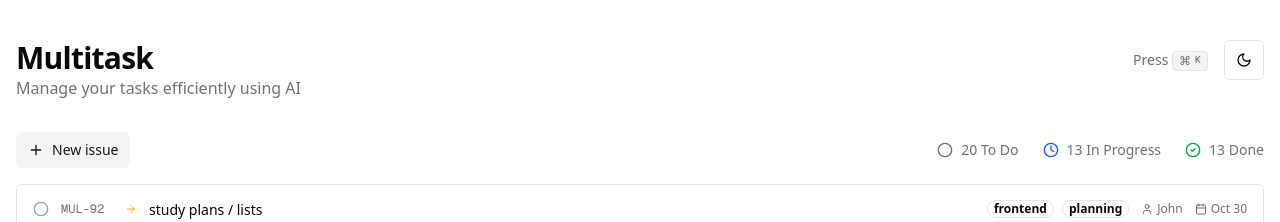
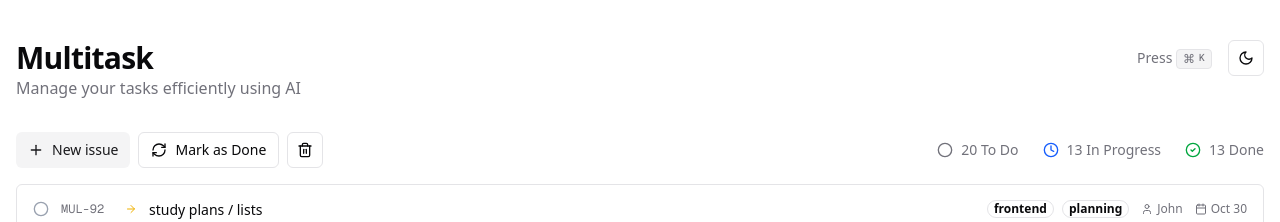
Before and after one commit to yangshun/polytask, a Next.js app: page / in a window 1280 px wide. Both pictures are taken after a click on the element 640 px from the left and 253 px from the top of the page. Shown: the top 222 px of the page. Built offline with nearby package versions, Linux system fonts and the light colour scheme.

Commit message:
tasks: add toolbar to perform action on selected task

```diff
--- a/src/components/tasks/task-list.tsx
+++ b/src/components/tasks/task-list.tsx
@@ -1,6 +1,13 @@
 'use client';
 
-import { CheckCircle2, Circle, Clock, Plus } from 'lucide-react';
+import {
+  CheckCircle2,
+  Circle,
+  Clock,
+  Plus,
+  Trash2,
+  RefreshCw,
+} from 'lucide-react';
 import { cn } from '~/lib/utils';
 import { Button } from '~/components/ui/button';
 import { useAppDispatch, useAppSelector } from '~/store/hooks';
@@ -13,6 +20,7 @@ import {
   selectAllTasks,
   selectTaskCounts,
   selectSelectedTaskId,
+  selectSelectedTask,
 } from '~/store/features/tasks/tasks-selectors';
 import { TaskItem } from '~/components/tasks/task-item';
 import { Todo } from '~/types/todo';
@@ -22,6 +30,7 @@ export function TaskList() {
   const tasks = useAppSelector(selectAllTasks);
   const taskCounts = useAppSelector(selectTaskCounts);
   const selectedTaskId = useAppSelector(selectSelectedTaskId);
+  const selectedTask = useAppSelector(selectSelectedTask);
 
   function handleStatusChange(id: string) {
     dispatch(toggleTaskStatus(id));
@@ -35,17 +44,48 @@ export function TaskList() {
     dispatch(deleteTask(id));
   }
 
+  function handleDeleteSelected() {
+    if (selectedTaskId) {
+      dispatch(deleteTask(selectedTaskId));
+    }
+  }
+
+  function handleToggleSelectedStatus() {
+    if (selectedTaskId) {
+      dispatch(toggleTaskStatus(selectedTaskId));
+    }
+  }
+
   return (
     <div className="flex flex-col gap-4 w-full">
       <div className="flex items-center justify-between w-full">
-        <div>
-          <Button
-            variant="secondary"
-            size="sm"
-            className="w-full justify-start gap-2">
+        <div className="flex items-center gap-2">
+          <Button variant="secondary" size="sm" className="justify-start gap-2">
             <Plus className="h-4 w-4" />
             New issue
           </Button>
+          {selectedTask && (
+            <>
+              <Button
+                variant="outline"
+                size="sm"
+                onClick={handleToggleSelectedStatus}
+                className="gap-2">
+                <RefreshCw className="h-4 w-4" />
+                {selectedTask.status === 'done'
+                  ? 'Mark as Todo'
+                  : 'Mark as Done'}
+              </Button>
+              <Button
+                variant="outline"
+                size="icon"
+                onClick={handleDeleteSelected}
+                aria-label="Delete"
+                className="gap-2">
+                <Trash2 className="size-4" />
+              </Button>
+            </>
+          )}
         </div>
         <div className="flex items-center gap-6 text-sm text-muted-foreground shrink-0">
           <div className="flex items-center gap-2">
--- a/src/components/ui/button.tsx
+++ b/src/components/ui/button.tsx
@@ -23,7 +23,7 @@ const buttonVariants = cva(
         default: 'h-10 px-4 py-2',
         sm: 'h-9 rounded-md px-3',
         lg: 'h-11 rounded-md px-8',
-        icon: 'h-10 w-10',
+        icon: 'size-9',
       },
     },
     defaultVariants: {
--- a/src/store/features/tasks/tasks-slice.ts
+++ b/src/store/features/tasks/tasks-slice.ts
@@ -39,7 +39,23 @@ export const tasksSlice = createSlice({
       }
     },
     deleteTask: (state, action: PayloadAction<string>) => {
-      state.tasks = state.tasks.filter((task) => task.id !== action.payload);
+      const taskIdToDelete = action.payload;
+      const currentIndex = state.tasks.findIndex((task) => task.id === taskIdToDelete);
+
+      // If the task being deleted is currently selected, select the next task
+      if (state.selectedTaskId === taskIdToDelete) {
+        if (currentIndex !== -1 && state.tasks.length > 1) {
+          // Try to select the next task, or the previous one if this is the last task
+          const nextIndex = currentIndex < state.tasks.length - 1 ? currentIndex + 1 : currentIndex - 1;
+          state.selectedTaskId = state.tasks[nextIndex].id;
+        } else {
+          // No other tasks available, clear selection
+          state.selectedTaskId = null;
+        }
+      }
+
+      // Remove the task from the list
+      state.tasks = state.tasks.filter((task) => task.id !== taskIdToDelete);
     },
     // Status operations
     updateTaskStatus: (
```
